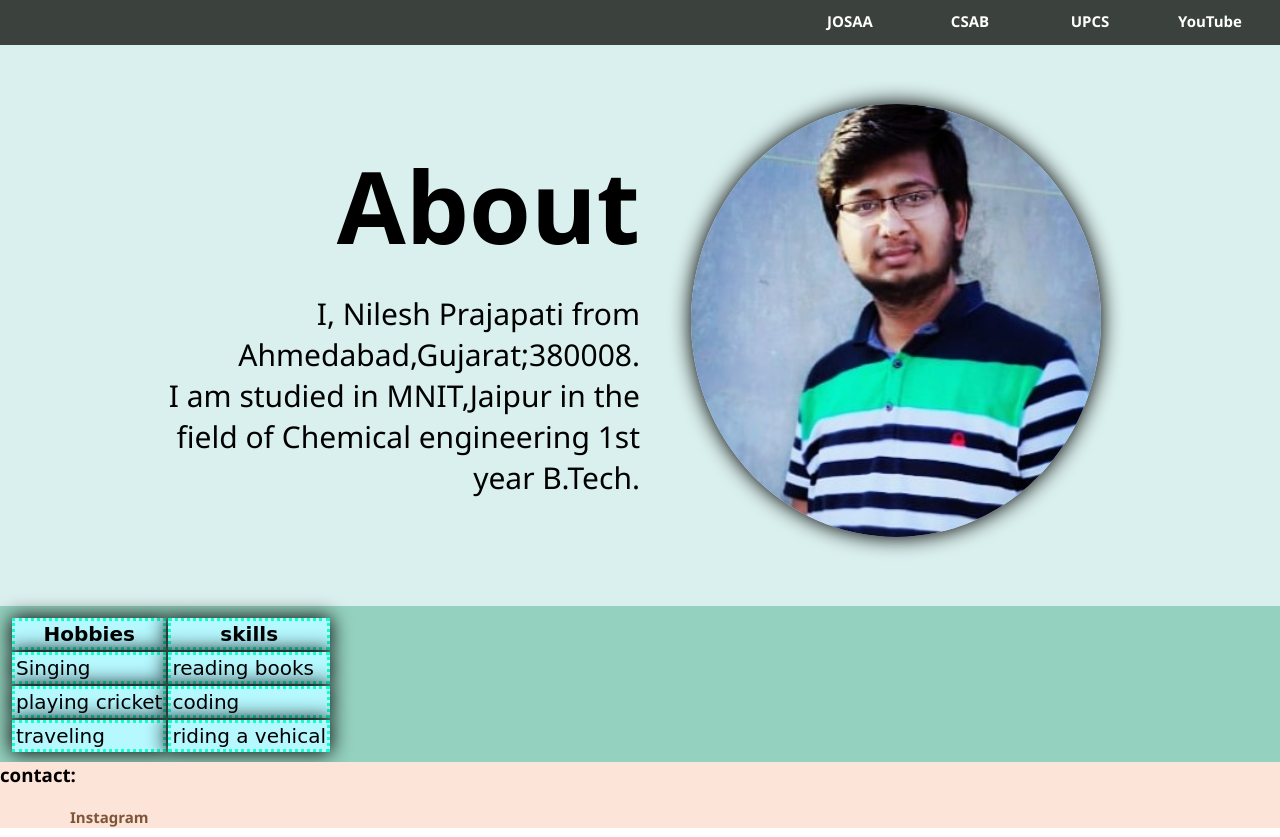
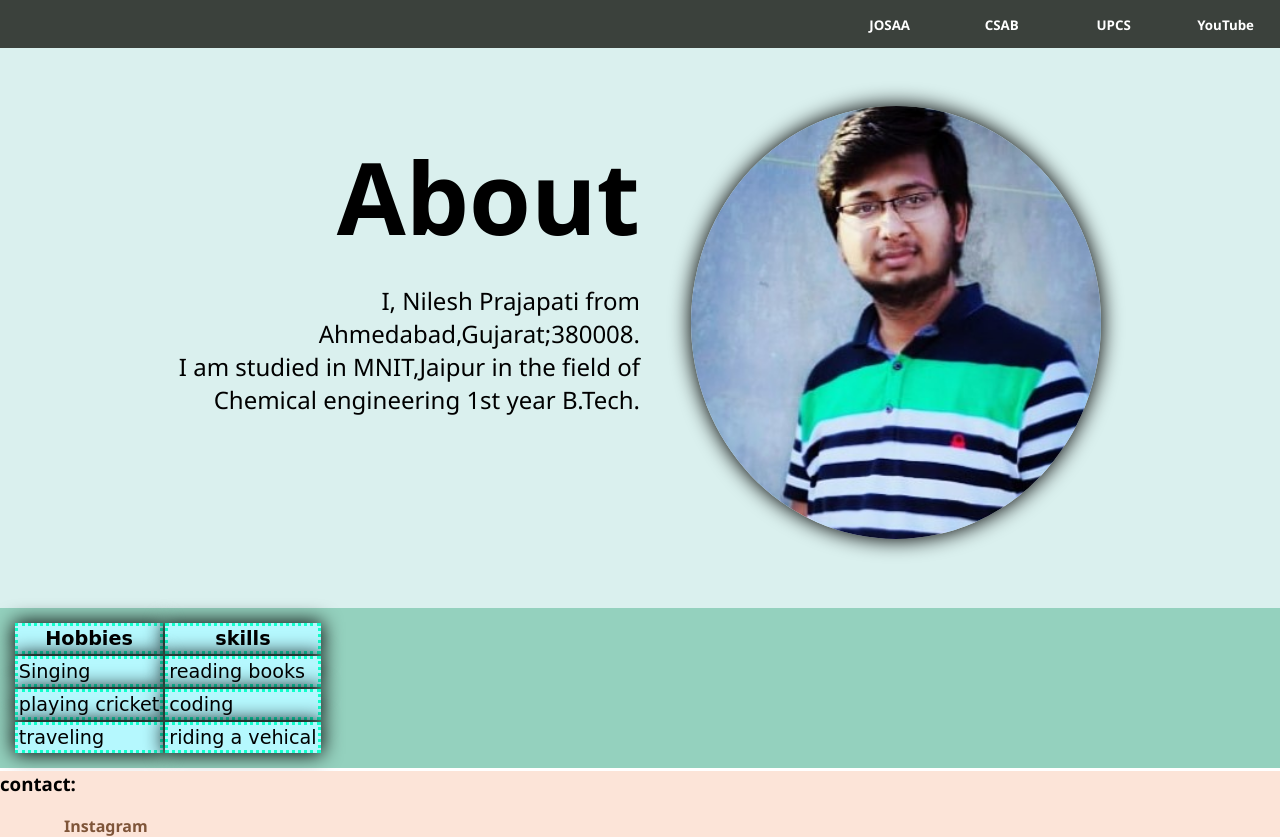
Before and after one commit to nilesh-855/think-india-round2, a plain HTML site: page index.html in a window 1280 px wide. Drawn offline with Linux system fonts and the light colour scheme.

Commit message:
Update style.css

```diff
--- a/style.css
+++ b/style.css
@@ -12,8 +12,8 @@ body {
   background-color: #3b413c;
   width: 100%;
   float: right;
-  padding: 0px;
-  height: 45px;
+  padding: 1%;
+  height: auto;
   display: flex;
 }
 
@@ -22,7 +22,7 @@ body {
   text-align: right;
   width: 70%;
   height: inherit;
-  margin-right: 0;
+  margin-right: 0%;
   margin-left: auto;
 }
 
@@ -31,9 +31,9 @@ body {
   display: inline-block;
   border: 0;
   align-items: center;
-  margin-right: 20px;
+  margin-right: 2.5%;
   line-height: 100%;
-  width: 100px;
+  width: 10%;
   height: 100%;
   vertical-align: middle;
 }
@@ -46,35 +46,33 @@ body {
   color: #ffffff;
   font-family: "Segoe UI";
   font-weight: bolder;
-  font-size: 15px;
+  font-size: 100%;
   text-decoration: none;
 }
-.social-btn>a{
-  margin-left: 70px;
+.social-btn > a {
+  margin-left: 5%;
   color: #7f5539;
   font-family: "Segoe UI";
   font-weight: bolder;
-  font-size: 15px;
-  border: 0px solid black;
+  font-size: 100%;
+  /* border: 0px solid black; */
   text-decoration: none;
-  }
+}
 
 .menu-btn:hover > a {
   color: #123f39;
 }
 
 .SkillsAndHobbies {
-
-
   font-family: cursive;
-  background-color: #94D1BE;
-  padding: 10px;
-  margin-left: 0px;
-  border: 0px;
+  background-color: #94d1be;
+  padding: 1%;
+  margin-left: 0%;
+  border: 0%;
 }
 .aboutYou {
   display: flex;
-  margin-top: 100px;
+  margin-top: 0%;
   padding: 5% 10% 5% 10%;
   width: inherit;
   background-color: #daf0ee;
@@ -99,10 +97,11 @@ body {
 }
 
 .aboutPara > p {
-  font-size: 30px;
+  font-size: 150%;
 }
 
 .aboutImg {
+  margin-top: 10%;
   width: 50%;
   text-align: center;
 }
@@ -116,19 +115,17 @@ body {
 th,
 td {
   box-shadow: 0px 0px 20px 1px black;
-  font-size: 20px;
- width: auto;
-  background-color: #B5F8FE;
-  border: 3px dotted #10FFCB;
+  font-size: 120%;
+  width: auto;
+  background-color: #b5f8fe;
+  border: 3px dotted #10ffcb;
 }
-.footer1{
-  margin-top: -20px;
-  background-color: #FCE4D8;
-
+.footer1 {
+  margin-top: -1.2%;
+  background-color: #fce4d8;
 }
 
-.social-btn:hover{
-
-  padding-left: 30px;
-  background-color:#003049;
+.social-btn:hover {
+  padding-left: 1%;
+  background-color: #003049;
 }
```
